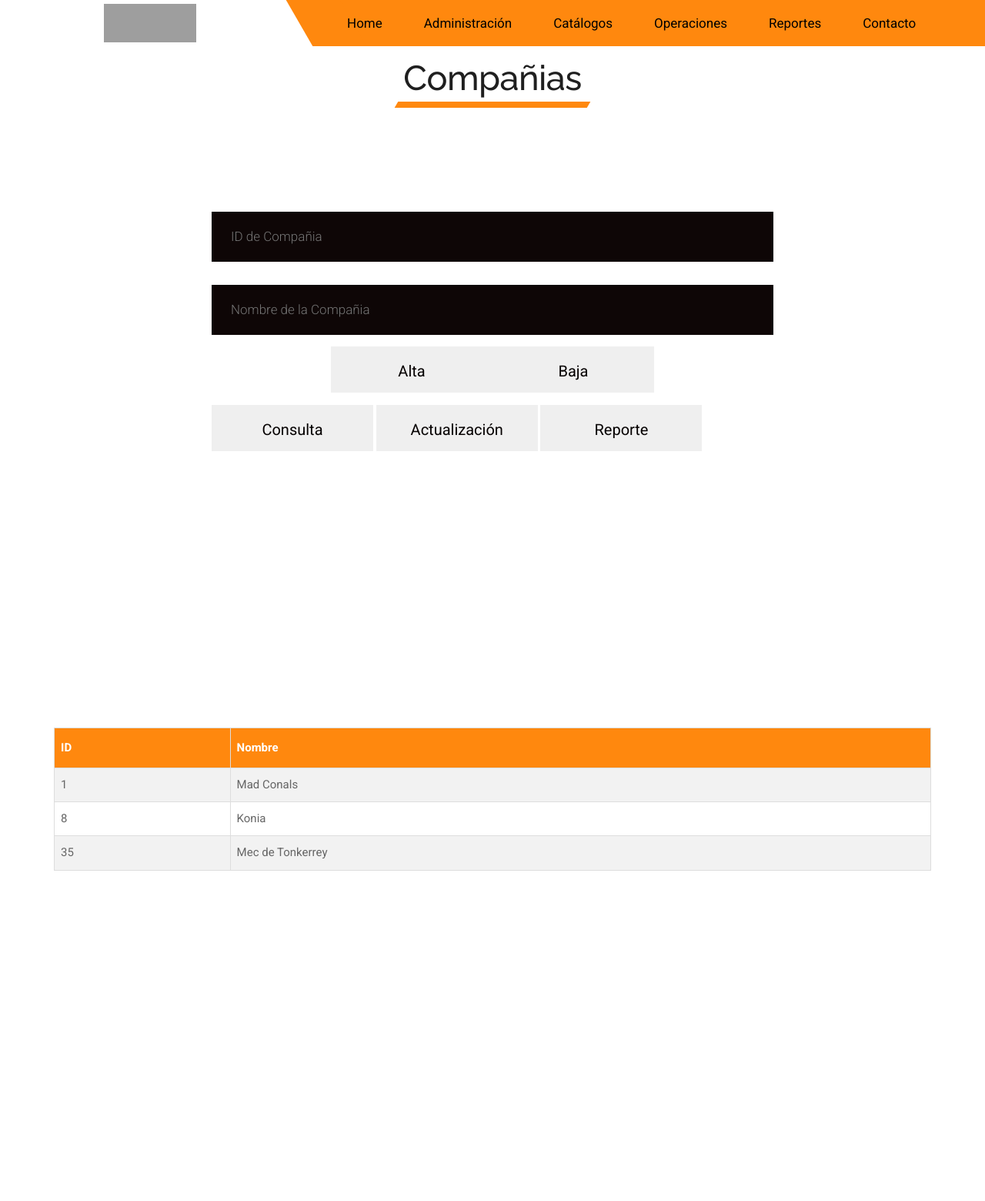
After one commit to redeyeruiz/corrugados, a PHP site: the page made by plantilla_currency exchange/1Compañia.html in a window 1280 px wide. The commit adds this page. Shown: the whole page at 77% size. Run offline with PHP 8.4, Linux system fonts and the light colour scheme; grey boxes are pictures that could not be loaded.

Commit message:
Plantilla de Catalogo | Compañias
Nuevo: 1Compañia.html
Cambios: custom.css

```diff
--- /dev/null
+++ b/plantilla_currency exchange/1Compañia.html
@@ -0,0 +1,222 @@
+<!DOCTYPE html>
+<html lang="en">
+<!-- Basic -->
+
+<head>
+    <meta charset="utf-8">
+    <meta http-equiv="X-UA-Compatible" content="IE=edge">
+
+    <!-- Mobile Metas -->
+    <meta name="viewport" content="width=device-width, minimum-scale=1.0, maximum-scale=1.0, user-scalable=no">
+
+    <!-- Site Metas -->
+    <title>Compañias</title>
+    <meta name="keywords" content="">
+    <meta name="description" content="">
+    <meta name="author" content="">
+
+    <!-- Site Icons -->
+    <link rel="shortcut icon" href="#" type="image/x-icon" />
+    <link rel="apple-touch-icon" href="#" />
+
+    <!-- Bootstrap CSS -->
+    <link rel="stylesheet" href="css/bootstrap.min.css" />
+    <!-- Pogo Slider CSS -->
+    <link rel="stylesheet" href="css/pogo-slider.min.css" />
+    <!-- Site CSS -->
+    <link rel="stylesheet" href="css/style.css" />
+    <!-- Responsive CSS -->
+    <link rel="stylesheet" href="css/responsive.css" />
+    <!-- Custom CSS -->
+    <link rel="stylesheet" href="css/custom.css" />
+
+    <!--[if lt IE 9]>
+      <script src="https://oss.maxcdn.com/libs/html5shiv/3.7.0/html5shiv.js"></script>
+      <script src="https://oss.maxcdn.com/libs/respond.js/1.4.2/respond.min.js"></script>
+    <![endif]-->
+
+</head>
+
+<body id="inner_page" data-spy="scroll" data-target="#navbar-wd" data-offset="98">
+
+    <!-- LOADER -->
+    <div id="preloader">
+        <div class="loader">
+            <img src="images/loader.gif" alt="#" />
+        </div>
+    </div>
+    <!-- end loader -->
+    <!-- END LOADER -->
+
+    <!-- Start header -->
+    <header class="top-header">
+        <div class="header_bottom">
+          <div class="container">
+            <div class="col-sm-12" style="background: #ffffff;">
+                <div class="menu_orange_section" style="background: #ff880e;">
+                   <nav class="navbar header-nav navbar-expand-lg">
+
+                     <div class="menu_section">
+                        <button class="navbar-toggler" type="button" data-toggle="collapse" data-target="#navbar-wd" aria-controls="navbar-wd" aria-expanded="false" aria-label="Toggle navigation">
+                    <span></span>
+                    <span></span>
+                    <span></span>
+                </button>
+                <div class="collapse navbar-collapse justify-content-end" id="navbar-wd">
+                    <ul class="navbar-nav">
+                        <li><a class="nav-link" href="index.html">Home</a></li>
+                        <li><a class="nav-link" href="about.html">Administración</a></li>
+                        <li><a class="nav-link" href="exchange.html">Catálogos</a></li>
+                        <li><a class="nav-link" href="services.html">Operaciones</a></li>
+                        <li><a class="nav-link" href="new.html">Reportes</a></li>
+                        <li><a class="nav-link" href="contact.html">Contacto</a></li>
+                    </ul>
+                </div>
+                     </div>
+                 </nav>
+                </div>
+                <a class="navbar-brand" href="index.html"><img src="images/logotipo.png" width="120" height="50" alt="image"></a>
+            </div>
+          </div>
+        </div>
+
+    </header>
+    <!-- End header -->
+
+
+   <!-- section -->
+    <div class="section layout_padding">
+        <div class="container">
+            <div class="row">
+                <div class="col-md-12">
+                    <div class="full">
+                        <div class="heading_main text_align_center">
+                           <h2><span class="theme_color"></span>Compañias</h2>
+                        </div>
+                    </div>
+                </div>
+            </div>
+        </div>
+    </div>
+    <!-- end section -->
+
+
+    <!-- contact_form -->
+    <div class="section catalogo_form">
+        <div class="container">
+            <div class="row">
+                <div class="col-lg-8 col-sm-12 offset-lg-2">
+                    <div class="full">
+                        <form class="contact_form_inner" action="#">
+                            <fieldset>
+                                <div class="field">
+                                    <input type="text" name="id" placeholder="ID de Compañia" />
+                                </div>
+                                <div class="field">
+                                    <input type="text" name="nombre" placeholder="Nombre de la Compañia" />
+                                </div>
+                                <div class="field center">
+                                    <button>Alta</button>
+                                    <button>Baja</button>
+                                </div>
+                                <p></p>
+                                <div class="field">
+                                    <button>Consulta</button>
+                                    <button>Actualización</button>
+                                    <button>Reporte</button>
+                                </div>
+
+                            </fieldset>
+                        </form>
+                    </div>
+                </div>
+            </div>
+        </div>
+    </div>
+
+    <!-- Tabla -->
+
+    <div class="section tabla_form">
+        <div class="container">
+            <div class="row cen">
+                <html>
+                <head>
+
+
+                <style>
+                #customers {
+                font-family: Arial, Helvetica, sans-serif;
+                border-collapse: collapse;
+                width: 100%;
+                }
+
+                #customers td, #customers th {
+                border: 1px solid #ddd;
+                padding: 8px;
+                }
+
+                #customers tr:nth-child(even){background-color: #f2f2f2;}
+
+                #customers tr:hover {background-color: #ddd;}
+
+                #customers th {
+                padding-top: 12px;
+                padding-bottom: 12px;
+                text-align: left;
+                background-color: #ff880e;
+                color: white;
+                }
+                </style>
+                </head>
+                <body>
+
+                <table id="customers">
+                <tr>
+                    <th>ID</th>
+                    <th>Nombre</th>
+                </tr>
+                <tr>
+                    <td>1</td>
+                    <td>Mad Conals</td>
+                </tr>
+                <tr>
+                    <td>8</td>
+                    <td>Konia</td>
+                </tr>
+                <tr>
+                    <td>35</td>
+                    <td>Mec de Tonkerrey</td>
+                </tr>
+                </table>
+
+                </body>
+                </html>
+
+
+            </div>
+        </div>
+    </div>
+
+    <!-- Tabla -->
+
+
+    <!-- end contact_form -->
+
+    <!-- ALL JS FILES -->
+    <script src="js/jquery.min.js"></script>
+	<script src="js/popper.min.js"></script>
+    <script src="js/bootstrap.min.js"></script>
+    <!-- ALL PLUGINS -->
+    <script src="js/jquery.magnific-popup.min.js"></script>
+    <script src="js/jquery.pogo-slider.min.js"></script>
+    <script src="js/slider-index.js"></script>
+    <script src="js/smoothscroll.js"></script>
+    <script src="js/form-validator.min.js"></script>
+    <script src="js/contact-form-script.js"></script>
+    <script src="js/isotope.min.js"></script>
+    <script src="js/images-loded.min.js"></script>
+    <script src="js/custom.js"></script>
+
+</body>
+
+</html>
--- a/plantilla_currency exchange/css/custom.css
+++ b/plantilla_currency exchange/css/custom.css
@@ -1 +1,16 @@
 /** ADD YOUR AWESOME CODES HERE **/
+
+.catalogo_form {
+    background: #ffffff;
+    background-size: cover;
+    background-position: center center;
+    min-height: 650px;
+}
+
+.tabla_form {
+    background: #ffffff;
+    background-size: cover;
+    background-position: center center;
+    min-height: 650px;
+    padding-top: 35px;
+}
```
